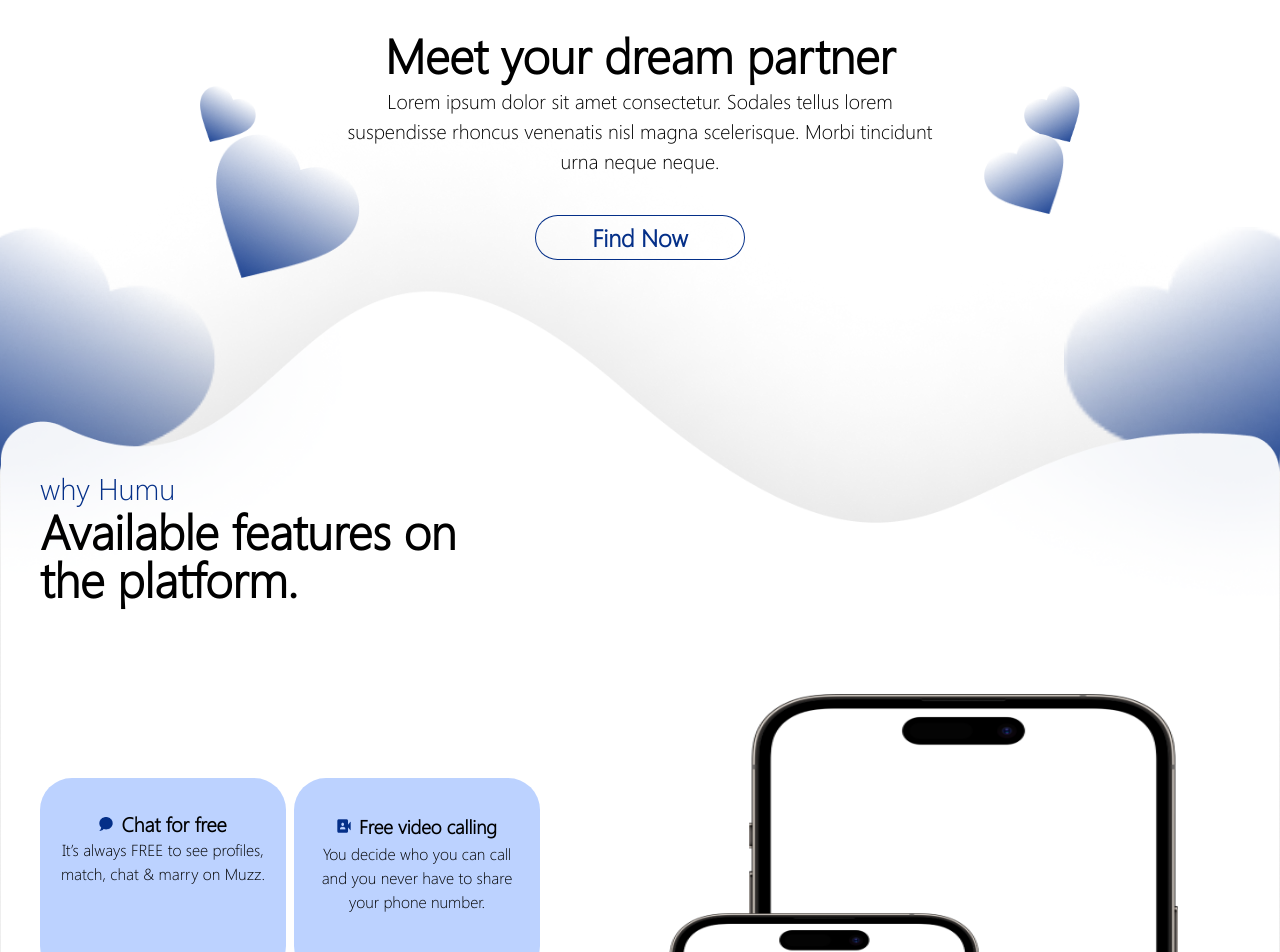
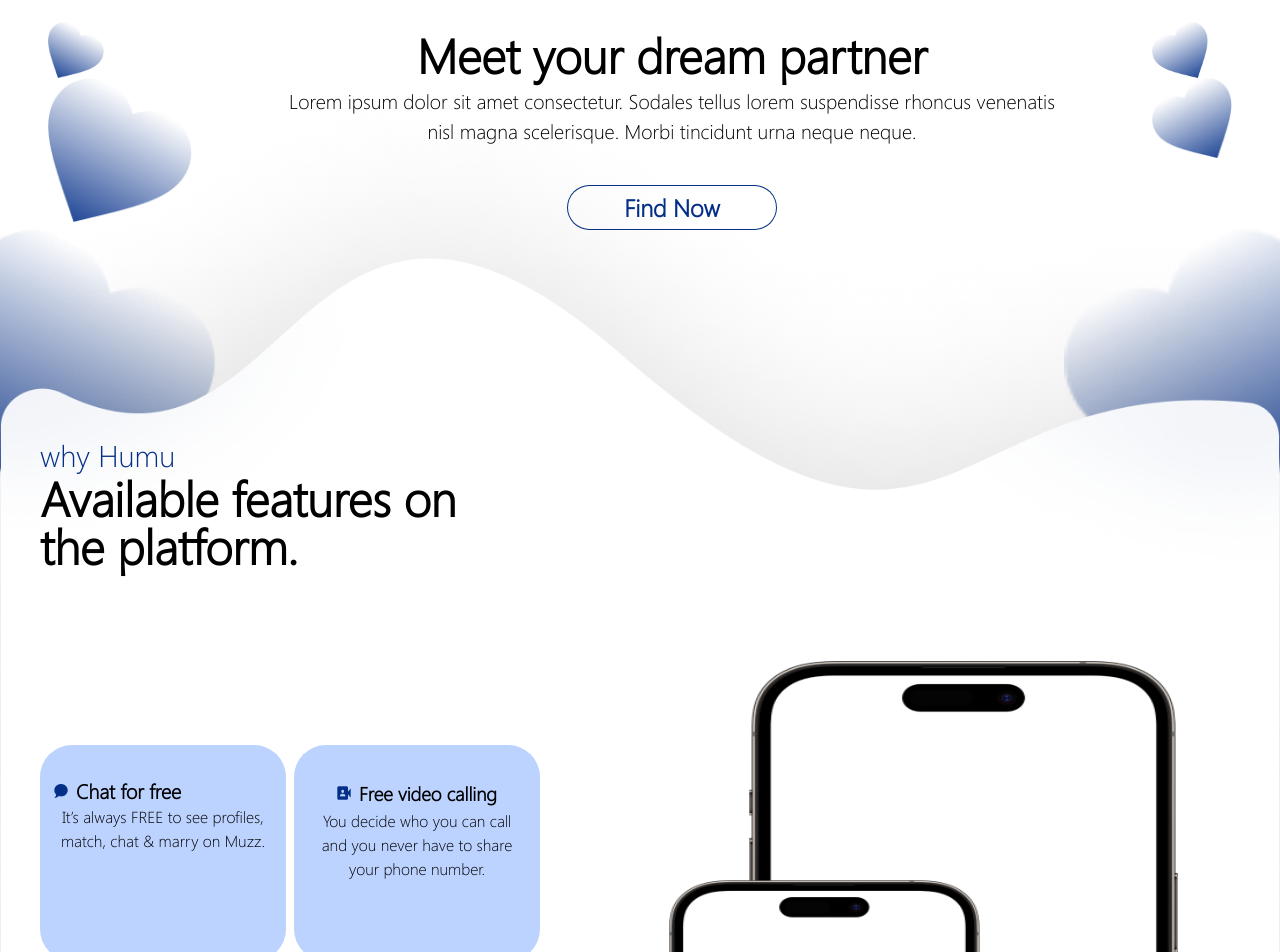
Before and after one commit to sabitsadiq/Humuchat, a Next.js app: page / in a window 1280 px wide. Shown: the part 1700-2652 px from the top of the page. Built offline with nearby package versions, Linux system fonts and the light colour scheme.

Commit message:
todays work

```diff
--- a/components/MeetPartner.js
+++ b/components/MeetPartner.js
@@ -1,68 +1,70 @@
 import React from "react";
+import MeetPartner1 from "../components/MeetPartner1";
 import Image from "next/image";
 const MeetPartner = () => {
   return (
-    <section className="relative md:mt-4 md:-mb-12   2xl:mt-24 2xl:mb-16 pb-4 bg-cover bg-center">
-      <Image
-        src="/images/love-1.png"
-        className="hidden md:block absolute left-10 lg:left-[6.5rem] xl:left-[12.5rem] top-[4rem] w-14 h-14 2xl:w-[8.5rem] 2xl:h-[8.5rem] 2xl:left-[21.5rem] bg-linear-gradient-custom-gradient"
-        width={56}
-        height={56}
-        alt="love-1s"
-      />
-      <Image
-        src="/images/love-1.png"
-        className="hidden md:block absolute left-14 lg:left-[7.5rem] xl:left-[13.5rem] top-[7rem] w-20 h-20 xl:w-36 xl:h-36 2xl:w-[12rem] 2xl:h-[12rem] 2xl:left-[23.5rem] bg-linear-gradient-custom-gradient"
-        width={80}
-        height={80}
-        alt="love-1"
-      />
-      <Image
-        src="/images/love-2s.png"
-        className="hidden md:block absolute right-14 top-[4rem] lg:right-[6.5rem] xl:right-[12.5rem] w-14 h-14 2xl:w-[8.5rem] 2xl:h-[8.5rem] 2xl:right-[21.5rem]"
-        width={56}
-        height={56}
-        alt="love-2s"
-      />
-      <Image
-        src="/images/love-2.png"
-        className="hidden md:block absolute right-14 top-[7rem] lg:right-[7.5rem] xl:right-[13.5rem] w-20 h-20 2xl:w-[12rem] 2xl:h-[12rem] 2xl:right-[23.5rem]"
-        width={80}
-        height={80}
-        alt="love-2"
-      />
-      <div className="hidden md:flex w-full absolute left-0 bottom-[-100%] lg:bottom-[-145%] xl:bottom-[-380%] gap-[60%] xl:gap-[60%]">
-        <div className="w-[20%] xl:w-[30%] overflow-hidden">
-          <Image
-            src="/images/love-1.png"
-            className="w-96 h-64 -ml-10"
-            width={200}
-            height={200}
-          />
-        </div>
-        <div className="w-[20%] xl:w-[30%] overflow-hidden">
-          <Image
-            src="/images/love-2.png"
-            className="w-96 h-64 ml-10 text-gradient-to-r from-white to-[#042F88]"
-            width={200}
-            height={200}
-          />
-        </div>
-      </div>
-      <div className="px-6   md:w-[60%] md:h-[200px] xl:h-[112px]  lg:w-[48%]  mx-auto lg:mt-8 lg:-mb-8 mb:pt-12 flex flex-col items-start md:center md:items-center">
-        <h1 className="mt-2 font-bold text-[34px] lg:text-4xl xl:text-5xl text-[#000000] pb-4 xl:pb-2 2xl:text-7xl">
-          Meet your dream partner
-        </h1>
-        <p className="sm:text-center xl:text-[20px] xl:w-[594px] 2xl:w-[743px] 2xl:text-4xl 2xl:my-8">
-          Lorem ipsum dolor sit amet consectetur. Sodales tellus lorem
-          suspendisse rhoncus venenatis nisl magna scelerisque. Morbi tincidunt
-          urna neque neque.
-        </p>
-        <button className=" flex px-14 py-2 z-30 mx-auto ring-[#042F88] ring-1 text-2xl font-semibold leading-[26.6px] rounded-[32px] items-center  align-center text-[#042F88] mt-6 xl:mt-[2.5rem] mb-8 2xl:px-28 2xl:py-7 hover:bg-[#042F88] hover:text-white">
-          Find Now
-        </button>
-      </div>
-    </section>
+    <MeetPartner1 />
+    // <section className="relative md:mt-4 md:-mb-12   2xl:mt-24 2xl:mb-16 pb-4 bg-cover bg-center">
+    //   <Image
+    //     src="/images/love-1.png"
+    //     className="hidden md:block absolute left-10 lg:left-[6.5rem] xl:left-[12.5rem] top-[4rem] w-14 h-14 2xl:w-[8.5rem] 2xl:h-[8.5rem] 2xl:left-[21.5rem] bg-linear-gradient-custom-gradient"
+    //     width={56}
+    //     height={56}
+    //     alt="love-1s"
+    //   />
+    //   <Image
+    //     src="/images/love-1.png"
+    //     className="hidden md:block absolute left-14 lg:left-[7.5rem] xl:left-[13.5rem] top-[7rem] w-20 h-20 xl:w-36 xl:h-36 2xl:w-[12rem] 2xl:h-[12rem] 2xl:left-[23.5rem] bg-linear-gradient-custom-gradient"
+    //     width={80}
+    //     height={80}
+    //     alt="love-1"
+    //   />
+    //   <Image
+    //     src="/images/love-2s.png"
+    //     className="hidden md:block absolute right-14 top-[4rem] lg:right-[6.5rem] xl:right-[12.5rem] w-14 h-14 2xl:w-[8.5rem] 2xl:h-[8.5rem] 2xl:right-[21.5rem]"
+    //     width={56}
+    //     height={56}
+    //     alt="love-2s"
+    //   />
+    //   <Image
+    //     src="/images/love-2.png"
+    //     className="hidden md:block absolute right-14 top-[7rem] lg:right-[7.5rem] xl:right-[13.5rem] w-20 h-20 2xl:w-[12rem] 2xl:h-[12rem] 2xl:right-[23.5rem]"
+    //     width={80}
+    //     height={80}
+    //     alt="love-2"
+    //   />
+    //   <div className="hidden md:flex w-full absolute left-0 bottom-[-100%] lg:bottom-[-145%] xl:bottom-[-380%] gap-[60%] xl:gap-[60%]">
+    //     <div className="w-[20%] xl:w-[30%] overflow-hidden">
+    //       <Image
+    //         src="/images/love-1.png"
+    //         className="w-96 h-64 -ml-10"
+    //         width={200}
+    //         height={200}
+    //       />
+    //     </div>
+    //     <div className="w-[20%] xl:w-[30%] overflow-hidden">
+    //       <Image
+    //         src="/images/love-2.png"
+    //         className="w-96 h-64 ml-10 text-gradient-to-r from-white to-[#042F88]"
+    //         width={200}
+    //         height={200}
+    //       />
+    //     </div>
+    //   </div>
+    //   <div className="px-6   md:w-[60%] md:h-fit xl:h-[112px]  lg:w-[48%]  mx-auto lg:mt-8 lg:-mb-8 mb:pt-12 flex flex-col items-start md:center md:items-center">
+    //     <h1 className="mt-2 font-bold text-[34px] lg:text-4xl xl:text-5xl text-[#000000] pb-4 xl:pb-2 2xl:text-7xl">
+    //       Meet your dream partner
+    //     </h1>
+    //     <p className="sm:text-center xl:text-[20px] xl:w-[594px] 2xl:w-[743px] 2xl:text-4xl 2xl:my-8">
+    //       Lorem ipsum dolor sit amet consectetur. Sodales tellus lorem
+    //       suspendisse rhoncus venenatis nisl magna scelerisque. Morbi tincidunt
+    //       urna neque neque.
+    //     </p>
+    //     <button className=" flex px-14 py-2 md:z-30 mx-auto ring-[#042F88] ring-1 text-2xl font-semibold leading-[26.6px] rounded-[32px] items-center  align-center text-[#042F88] mt-6 xl:mt-[2.5rem] mb-8 2xl:px-28 2xl:py-7 hover:bg-[#042F88] hover:text-white">
+    //       Find Now
+    //     </button>
+    //   </div>
+    // </section>
   );
 };
 
--- /dev/null
+++ b/components/MeetPartner1.js
@@ -0,0 +1,76 @@
+import Image from "next/image";
+import React from "react";
+
+const MeetPartner1 = () => {
+  return (
+    <section>
+      <div className="flex justify-around mt-8 2xl:my-16 w-full">
+        <div>
+          <Image
+            src="/images/love-1.png"
+            className="hidden md:block w-14 h-14 2xl:w-[8.5rem] 2xl:h-[8.5rem]"
+            width={56}
+            height={56}
+            alt="love-1s"
+          />
+          <Image
+            src="/images/love-1.png"
+            className="hidden md:block  w-20 h-20 xl:w-36 xl:h-36 2xl:w-[12rem] 2xl:h-[12rem]"
+            width={80}
+            height={80}
+            alt="love-1"
+          />
+        </div>
+        <div className="md:w-[60%]">
+          <h1 className="mt-2 font-bold text-[34px] text-center lg:text-4xl xl:text-5xl text-[#000000] pb-4 xl:pb-2 2xl:text-7xl">
+            Meet your dream partner
+          </h1>
+          <p className="text-center w-30% xl:text-[20px] 2xl:text-4xl 2xl:my-8">
+            Lorem ipsum dolor sit amet consectetur. Sodales tellus lorem
+            suspendisse rhoncus venenatis nisl magna scelerisque. Morbi
+            tincidunt urna neque neque.
+          </p>
+          <button className=" flex px-14 py-2 md:z-30 mx-auto ring-[#042F88] ring-1 text-2xl font-semibold leading-[26.6px] rounded-[32px] items-center  align-center text-[#042F88] mt-6 xl:mt-[2.5rem] mb-8 2xl:px-28 2xl:py-7 hover:bg-[#042F88] hover:text-white">
+            Find Now
+          </button>
+        </div>
+        <div>
+          <Image
+            src="/images/love-2s.png"
+            className="hidden md:block  w-14 h-14 2xl:w-[8.5rem] 2xl:h-[8.5rem]"
+            width={56}
+            height={56}
+            alt="love-2s"
+          />
+          <Image
+            src="/images/love-2.png"
+            className="hidden md:block w-20 h-20 2xl:w-[12rem] 2xl:h-[12rem]"
+            width={80}
+            height={80}
+            alt="love-2"
+          />
+        </div>
+      </div>
+      <div className="hidden md:flex w-full -mt-32 gap-[60%]">
+        <div className="w-[20%] xl:w-[30%] mt-24 overflow-hidden">
+          <Image
+            src="/images/love-1.png"
+            className="w-96 h-64 -ml-10"
+            width={200}
+            height={200}
+          />
+        </div>
+        <div className="w-[20%] xl:w-[30%] mt-24 overflow-hidden">
+          <Image
+            src="/images/love-2.png"
+            className="w-96 h-64 ml-10 text-gradient-to-r from-white to-[#042F88]"
+            width={200}
+            height={200}
+          />
+        </div>
+      </div>
+    </section>
+  );
+};
+
+export default MeetPartner1;
--- a/components/WhyHumu.js
+++ b/components/WhyHumu.js
@@ -4,7 +4,7 @@ import Why from "./Why";
 import Image from "next/image";
 const WhyHumu = () => {
   return (
-    <section className="relative z-20">
+    <section className="relative z-20 md:-mt-[45%] lg:-mt-[35%]">
       <Why className="hidden overlow-hidden lg:block" />
       <div className="absolute  left-[1.25rem] top-0 md:top-60 md:left-10 lg:top-72 xl:top-[30rem] 2xl:top-[42rem]   2xl:left-[5.5rem] flex flex-col md:flex-row w-[90%] gap-6 lg:gap-14 xl:gap-32 2xl:gap-96 mx-auto">
         <div className=" xl:-mt-24">
@@ -13,9 +13,9 @@ const WhyHumu = () => {
             Available features on the platform.
           </h2>
           <div className="grid md:grid-cols-2 gap-2  2xl:gap-8 md:w-[425px] lg:w-[510px] xl:mt-40 xl:w-[500px] 2xl:w-[1064px]">
-            <div className="rounded-[32px] flex   bg-[#BCD2FF] p-3.5 2xl:p-6 md:px-2 md:py-4 lg:text-center min-h-[140px] xl:min-h-[190px] 2xl:h-[390px]">
+            <div className="rounded-[32px] flex   bg-[#BCD2FF] p-3.5 2xl:p-6 md:py-4 lg:text-center min-h-[140px] xl:min-h-[190px] 2xl:h-[390px]">
               <div className="items-start">
-                <div className="flex gap-2 text-xl font-extrabold md:mx-auto w-fit items-center 2xl:mb-4 xl:mt-4 2xl:mt-16">
+                <div className="flex gap-2 text-xl font-extrabold items-center 2xl:mb-4 xl:mt-4 2xl:mt-16">
                   <Image
                     className="w-3.5 h-3.5 2xl:w-6 2xl:h-6"
                     src="/images/chat.png"
@@ -33,8 +33,8 @@ const WhyHumu = () => {
                 </p>
               </div>
             </div>
-            <div className="rounded-[32px] flex bg-[#BCD2FF] p-3.5 2xl:p-6 md:p-4 min-h-[140px] lg:text-center">
-              <div className="self-center">
+            <div className="rounded-[32px] flex bg-[#BCD2FF] p-3.5 2xl:p-6 md:p-4 min-h-[140px] lg:text-center md:min-h-[200px]">
+              <div className="">
                 <div className="flex gap-2 font-extrabold md:mx-auto text-2xl lg:text-[25px]  2xl:mb-4 w-fit items-center xl:mt-4 2xl:mt-16">
                   <Image
                     className="w-3.5 h-3.5 2xl:w-6 2xl:h-6"
@@ -47,7 +47,7 @@ const WhyHumu = () => {
                     Free video calling
                   </h4>
                 </div>
-                <p className="lg:pb-12 2xl:w-fit 2xl:mx-auto 2xl:text-[26px] ">
+                <p className="md:pb-16 2xl:w-fit 2xl:mx-auto 2xl:text-[26px] ">
                   You decide who you can call and you never have to share your
                   phone number.
                 </p>
@@ -71,7 +71,7 @@ const WhyHumu = () => {
                 to friends and family
               </p>
             </div>
-            <div className="rounded-[32px] flex bg-[#BCD2FF] p-3.5 2xl:p-6 md:p-2 lg:text-center lg:text-[20px] min-h-[140px] 2xl:h-[390px]">
+            <div className="rounded-[32px] flex bg-[#BCD2FF] p-3.5 2xl:p-6 md:p-2 lg:text-center lg:text-[20px] md:min-h-[200px] 2xl:h-[390px]">
               <div className="">
                 <div className="flex gap-[0.4rem] md:pt-[0.5rem] font-extrabold md:mx-auto  xl:w-[211px]  2xl:w-fit 2xl:mb-4 items-center xl:mt-4 2xl:mt-16">
                   <Image
@@ -81,11 +81,11 @@ const WhyHumu = () => {
                     src="/images/profile.png"
                     alt="profile"
                   />
-                  <h4 className="w-fit grow xl:w-[300px] text-2xl md:text-base 2xl:text-3xl">
+                  <h4 className="w-fit xl:w-[300px] text-2xl md:text-base 2xl:text-3xl">
                     Voice & video profile
                   </h4>
                 </div>
-                <p className="lg:text-[16px] lg:pb-16 flex-wrap 2xl:w-fit 2xl:mx-auto 2xl:text-[26px]">
+                <p className="lg:text-[16px] flex-wrap 2xl:w-fit 2xl:mx-auto 2xl:text-[26px]">
                   Show off your personality and stand out from the cro by adding
                   Voice & Video intros to your profile
                 </p>
```
